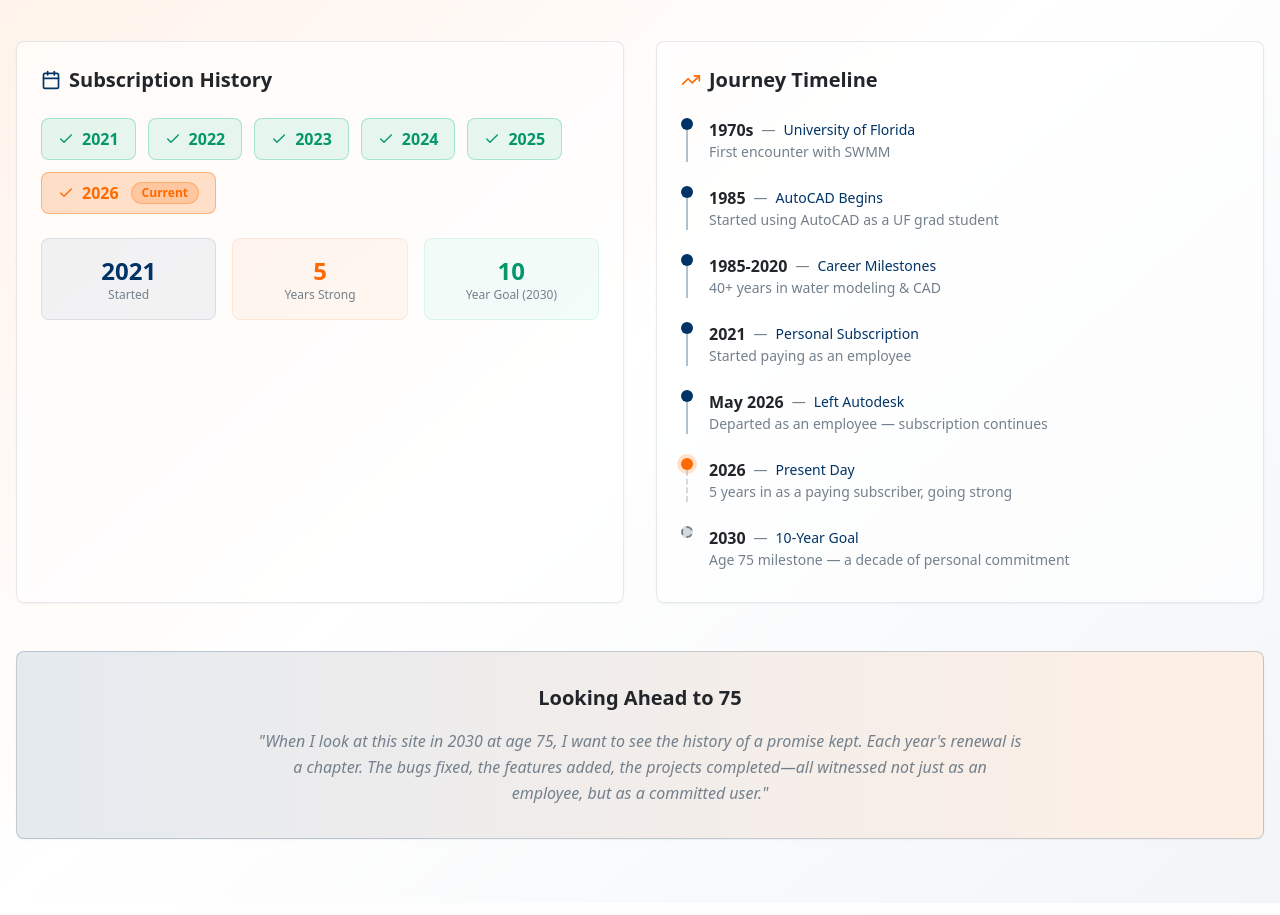
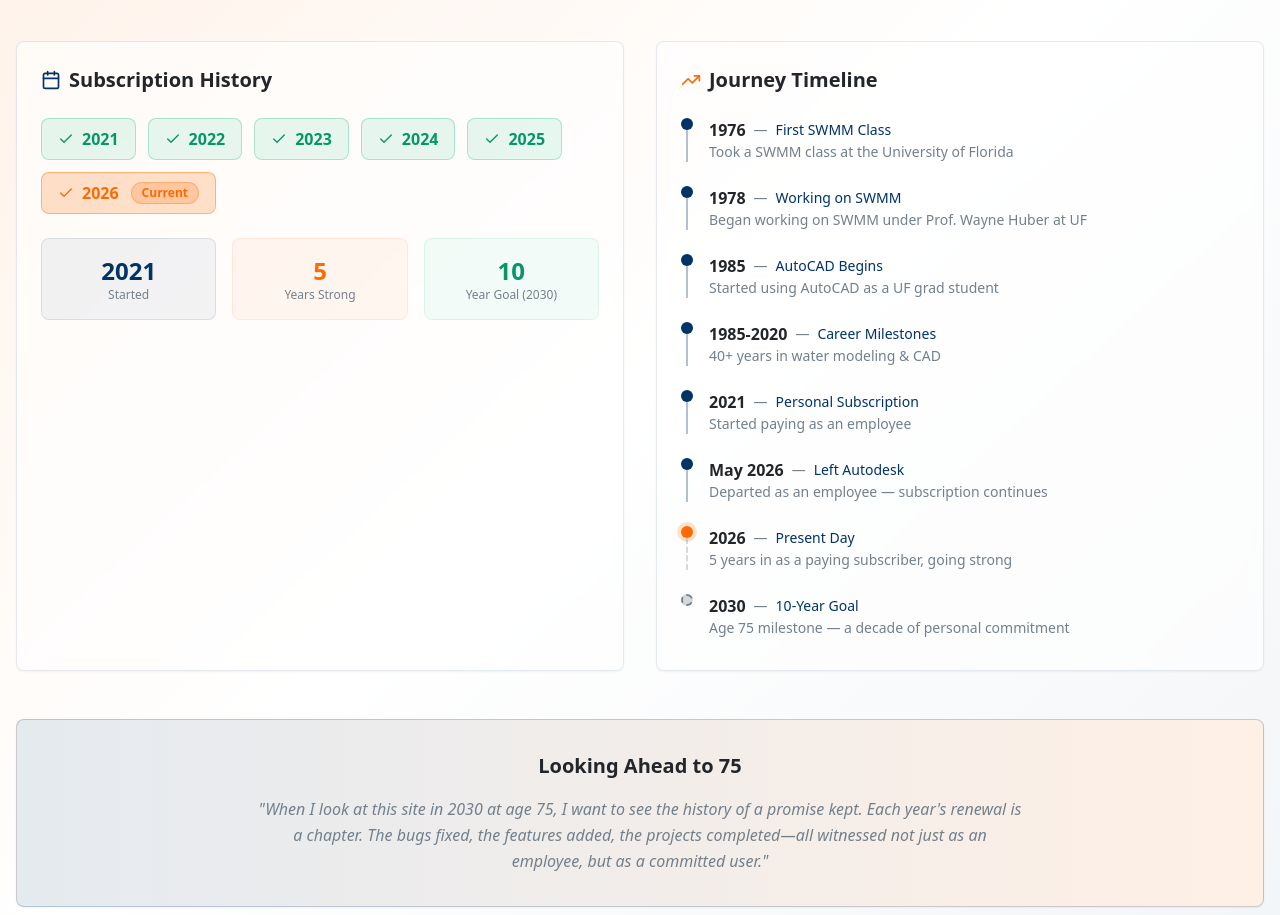
Before and after one commit to SWMMEnablement/autodesk-insider-insights, a React (Vite) app: page / in a window 1280 px wide. Shown: the part 1827-2742 px from the top of the page. Built offline with nearby package versions, Linux system fonts and the light colour scheme.

Commit message:
Changes
Co-authored-by: dickinsonre <5599939+dickinsonre@users.noreply.github.com>

```diff
--- a/src/components/PersonalPledge.tsx
+++ b/src/components/PersonalPledge.tsx
@@ -12,7 +12,8 @@ const subscriptionYears = [
 ];
 
 const milestones = [
-  { year: "1970s", label: "University of Florida", description: "First encounter with SWMM" },
+  { year: "1976", label: "First SWMM Class", description: "Took a SWMM class at the University of Florida" },
+  { year: "1978", label: "Working on SWMM", description: "Began working on SWMM under Prof. Wayne Huber at UF" },
   { year: "1985", label: "AutoCAD Begins", description: "Started using AutoCAD as a UF grad student" },
   { year: "1985-2020", label: "Career Milestones", description: "40+ years in water modeling & CAD" },
   { year: "2021", label: "Personal Subscription", description: "Started paying as an employee" },
```
